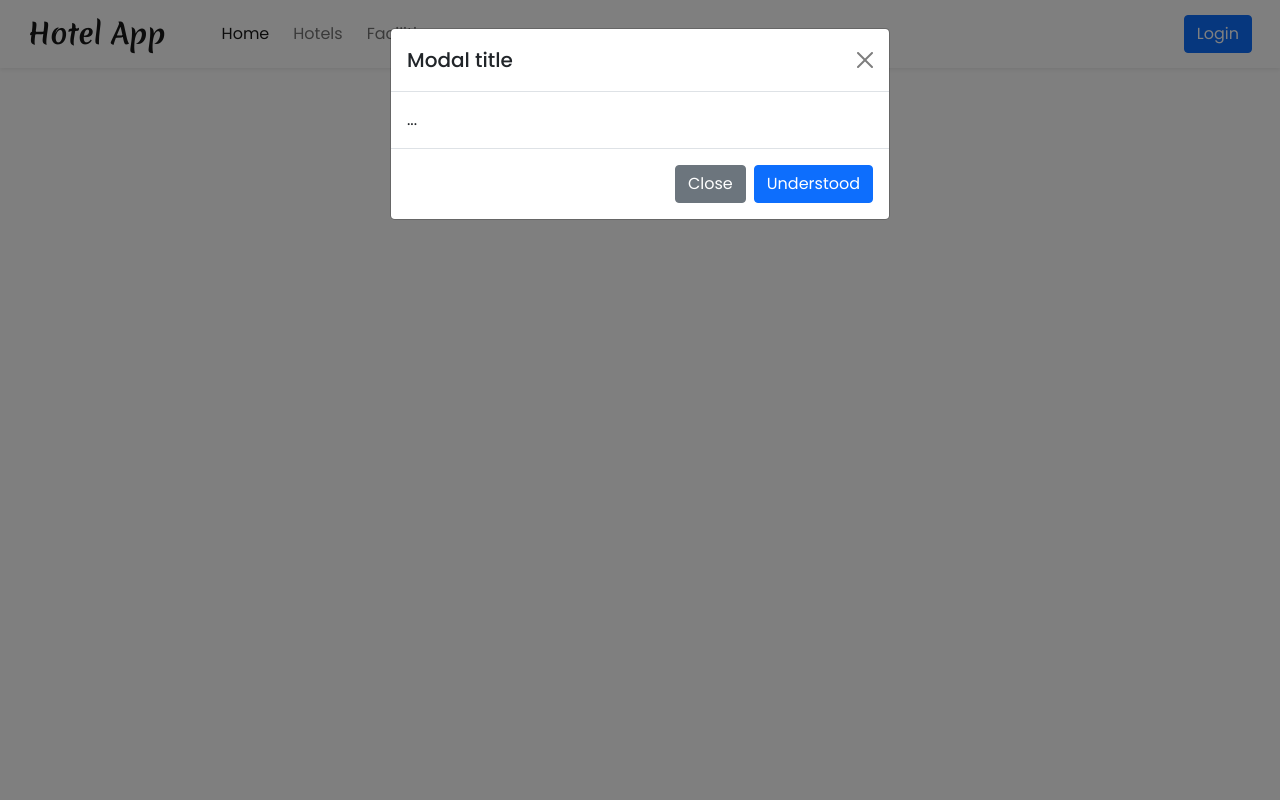
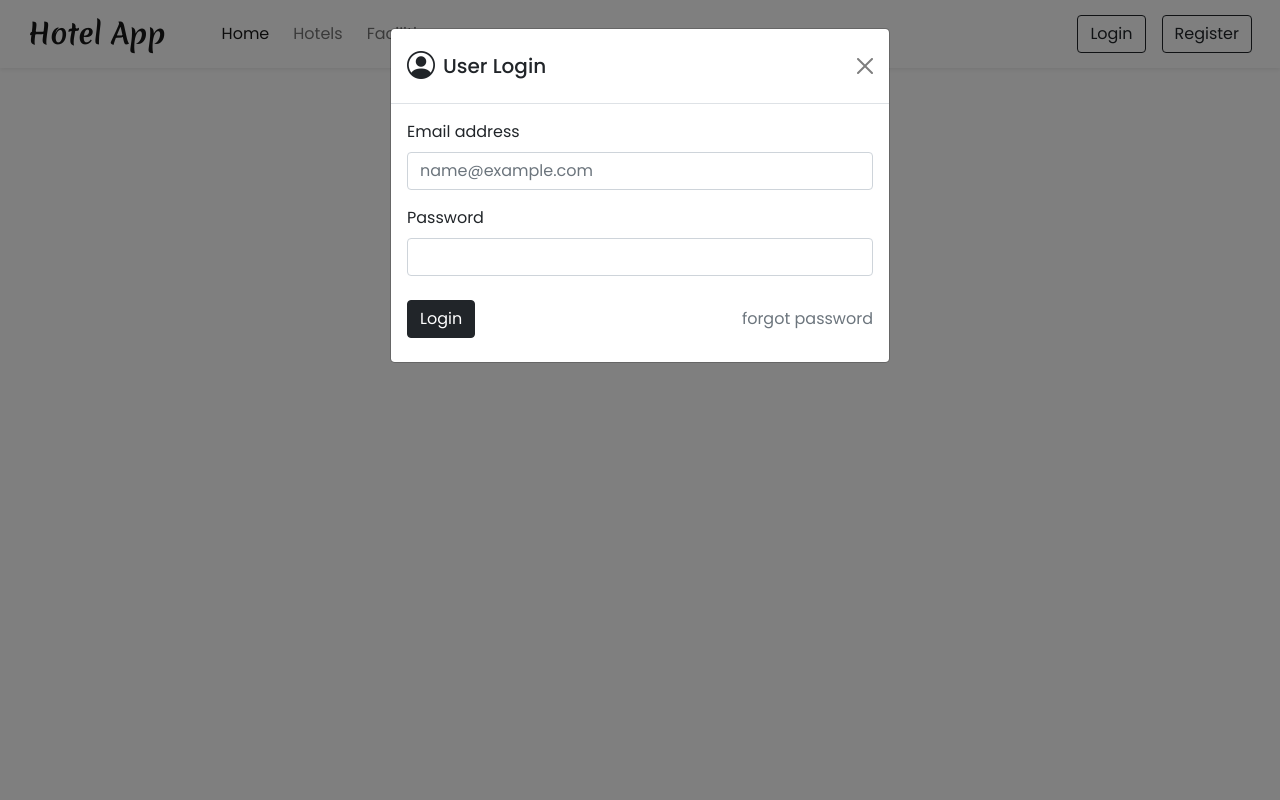
Before and after one commit to ObakengPitse/hotel-booking-app, a PHP site: page / in a window 1280 px wide, after a click on "Login". Run offline with PHP 8.4, Linux system fonts and the light colour scheme.

Commit message:
Adding login and regitration forms to modals

```diff
--- a/index.php
+++ b/index.php
@@ -9,6 +9,7 @@
     <link rel="preconnect" href="https://fonts.googleapis.com">
     <link rel="preconnect" href="https://fonts.gstatic.com" crossorigin>
     <link href="https://fonts.googleapis.com/css2?family=Merienda:wght@700&family=Poppins:ital,wght@0,100;0,200;0,400;0,500;0,600;1,100&display=swap" rel="stylesheet">
+    <link rel="stylesheet" href="https://cdn.jsdelivr.net/npm/bootstrap-icons@1.10.2/font/bootstrap-icons.css">
     <style>
         *{
             font-family: 'Poppins', sans-serif;
@@ -38,28 +39,100 @@
             </li>
         </ul>
         <div class="d-flex">
-            <button type="button" class="btn btn-primary" data-bs-toggle="modal" data-bs-target="#loginModal">Login</button>
+            <button type="button" class="btn btn-outline-dark shadow-none me-lg-3 me-2" data-bs-toggle="modal" data-bs-target="#loginModal">Login</button>
+            <button type="button" class="btn btn-outline-dark shadow-none" data-bs-toggle="modal" data-bs-target="#registerModal">Register</button>
         </div>
         </div>
     </div>
     </nav>
 
 
-    <!-- Modal -->
+    <!-- login Modal -->
     <div class="modal fade" id="loginModal" data-bs-backdrop="static" data-bs-keyboard="false" tabindex="-1" aria-labelledby="staticBackdropLabel" aria-hidden="true">
         <div class="modal-dialog">
             <div class="modal-content">
-                <div class="modal-header">
-                    <h5 class="modal-title" id="staticBackdropLabel">Modal title</h5>
-                    <button type="button" class="btn-close" data-bs-dismiss="modal" aria-label="Close"></button>
-                </div>
-                <div class="modal-body">
-                    ...
-                </div>
-                <div class="modal-footer">
-                    <button type="button" class="btn btn-secondary" data-bs-dismiss="modal">Close</button>
-                    <button type="button" class="btn btn-primary">Understood</button>
-                </div>
+                <form action="">
+                    <div class="modal-header">
+                        <h5 class="modal-title d-flex align-items-center">
+                        <i class="bi bi-person-circle fs-3 me-2"></i>
+                            User Login
+                        </h5>
+                        <button type="reset" class="btn-close shadow-none" data-bs-dismiss="modal" aria-label="Close"></button>
+                    </div>
+                    <div class="modal-body">
+                        <div class="mb-3">
+                            <label  class="form-label">Email address</label>
+                            <input type="email" class="form-control shadow-none"  placeholder="name@example.com">
+                        </div>
+                        <div class="mb-4">
+                            <label  class="form-label">Password</label>
+                            <input type="password" class="form-control shadow-none">
+                        </div>
+                        <div class="d-flex align-items-center justify-content-between mb-2">
+                            <button type="submit" class="btn btn-dark shadow-none">Login</button>
+                            <a href="javascript: void(0)" class="text-secondary text-decoration-none">forgot password</a>
+                        </div>
+                    </div>
+                </form>
+            </div>
+        </div>
+    </div>
+
+    <!-- Register Modal -->
+    <div class="modal fade" id="registerModal" data-bs-backdrop="static" data-bs-keyboard="false" tabindex="-1" aria-labelledby="staticBackdropLabel" aria-hidden="true">
+        <div class="modal-dialog modal-lg">
+            <div class="modal-content">
+                <form action="">
+                    <div class="modal-header">
+                        <h5 class="modal-title d-flex align-items-center">
+                        <i class="bi bi-person-lines-fill fs-3 me-2"></i>
+                            User Registration
+                        </h5>
+                        <button type="reset" class="btn-close shadow-none" data-bs-dismiss="modal" aria-label="Close"></button>
+                    </div>
+                    <div class="modal-body">
+                        <span class="badge rounded-pill bg-light text-dark mb-3 text-wrap lh-base">
+                            Note: your details must match with your ID (ID card, passport, driving licence,  etc.)
+                            they will be required during check-in.
+                        </span>
+                        <div class="container-fluid">
+                            <div class="row">
+                                <div class="col-md-6 ps-0 mb-3">
+                                    <label  class="form-label">Username</label>
+                                    <input type="text" class="form-control shadow-none">
+                                </div>
+                                <div class="col-md-6 ps-0 mb-3">
+                                    <label  class="form-label">Full name</label>
+                                    <input type="text" class="form-control shadow-none">
+                                </div>
+                                <div class="col-md-12 ps-0 mb-3">
+                                    <label  class="form-label">Address</label>
+                                    <textarea class="form-control shadow-none" rows="1"></textarea>
+                                </div>
+                                <div class="col-md-6 ps-0 mb-3">
+                                    <label  class="form-label">Phone number</label>
+                                    <input type="number" class="form-control shadow-none">
+                                </div>
+                                <div class="col-md-6 ps-0 mb-3">
+                                    <label  class="form-label">Email</label>
+                                    <input type="email" class="form-control shadow-none">
+                                </div>
+                                <div class="col-md-6 ps-0 mb-3">
+                                    <label  class="form-label">Password</label>
+                                    <input type="password" class="form-control shadow-none">
+                                </div>
+                                <div class="col-md-6 ps-0 mb-3">
+                                    <label  class="form-label">Confirm password</label>
+                                    <input type="password" class="form-control shadow-none">
+                                </div>
+                            </div>
+                        </div>
+                        <div class="text-center my-1">
+                            <button type="submit" class="btn btn-dark shadow-none">Register</button>
+                        </div>
+                        </div>
+                    </div>
+                </form>
             </div>
         </div>
     </div>
```
